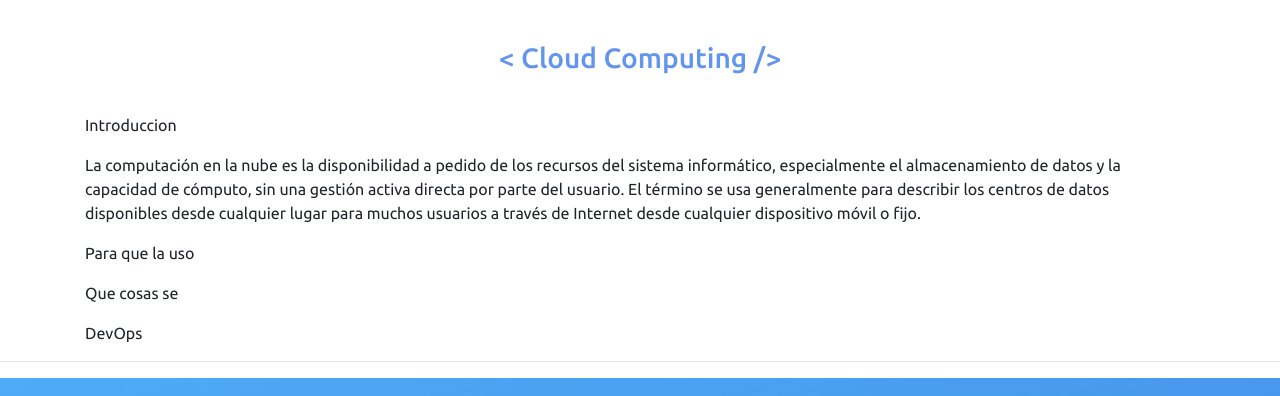
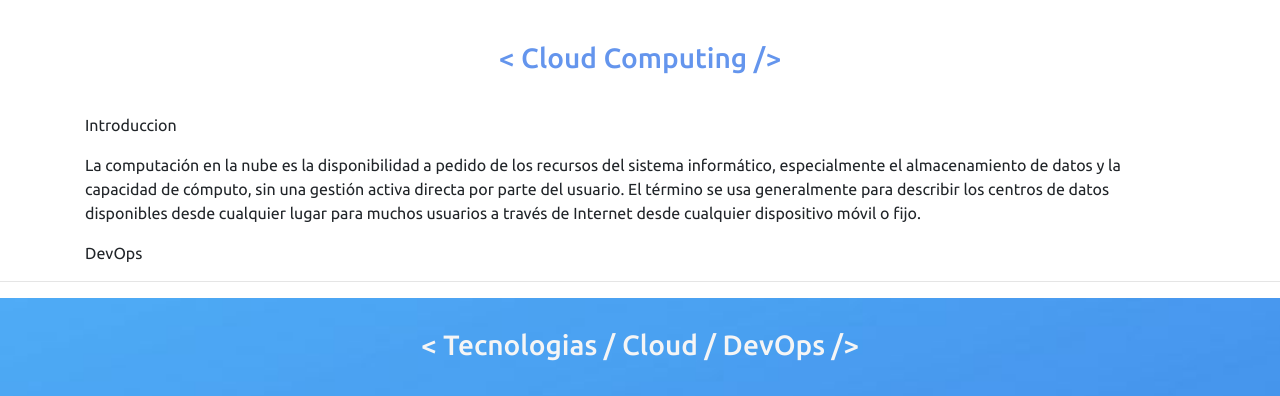
Before and after one commit to jschirad/Curriculum-project, a plain HTML site: page cloud.html in a window 1280 px wide. Shown: the part 372-768 px from the top of the page. Drawn offline with nearby package versions, Linux system fonts and the light colour scheme.

Commit message:
update cloud

```diff
--- a/cloud.html
+++ b/cloud.html
@@ -69,8 +69,6 @@
 				</h3>
 				<p>Introduccion</p>
 				<p>La computación en la nube es la disponibilidad a pedido de los recursos del sistema informático, especialmente el almacenamiento de datos y la capacidad de cómputo, sin una gestión activa directa por parte del usuario. El término se usa generalmente para describir los centros de datos disponibles desde cualquier lugar para muchos usuarios a través de Internet desde cualquier dispositivo móvil o fijo. </p>
-				<p>Para que la uso</p>
-				<p>Que cosas se</p>
 				<p>DevOps</p>
 			</div>
 			<hr>
```
